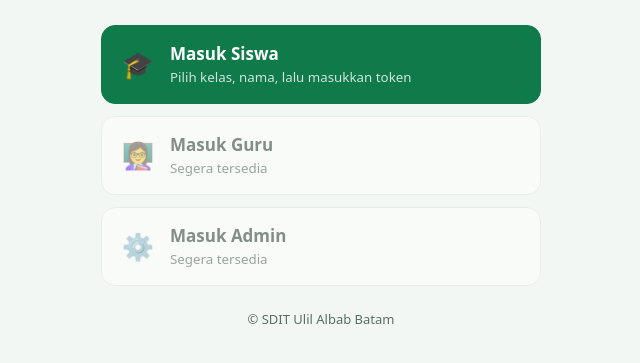
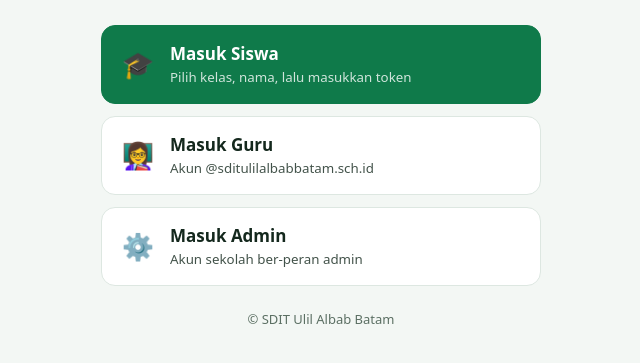
Before and after one commit to irwannugrah-OKE/e-ujian, a plain HTML site: page index.html in a window 1280 px wide. Shown: the part 309-672 px from the top of the page, without its empty margins (319-959 px from the left). Drawn offline with Linux system fonts and the light colour scheme.

Commit message:
Add files via upload

```diff
--- a/index.html
+++ b/index.html
@@ -43,7 +43,7 @@
 <script>
   // Link aplikasi web Apps Script
   var URL_SISWA   = "https://script.google.com/macros/s/AKfycby6OJL5b1l3pgv2zqxjDB-ELT04PkMTARFuvpZfflSfouReMeHHZuhKyDkqbW3pzzp-Dw/exec";
-  var URL_SEKOLAH = ""; // deployment khusus akun sekolah (untuk Guru & Admin)
+  var URL_SEKOLAH = "https://script.google.com/a/macros/sditulilalbabbatam.sch.id/s/AKfycbxEyYYrF3-cfV_Y1avIQge58zadsJPnS_NzwyvNq1oUECMr1l__Ev1VoByTqTIQb-CNMw/exec";// deployment khusus akun sekolah (untuk Guru & Admin)
 
   function set(id, url){
     var a = document.getElementById(id);
```
